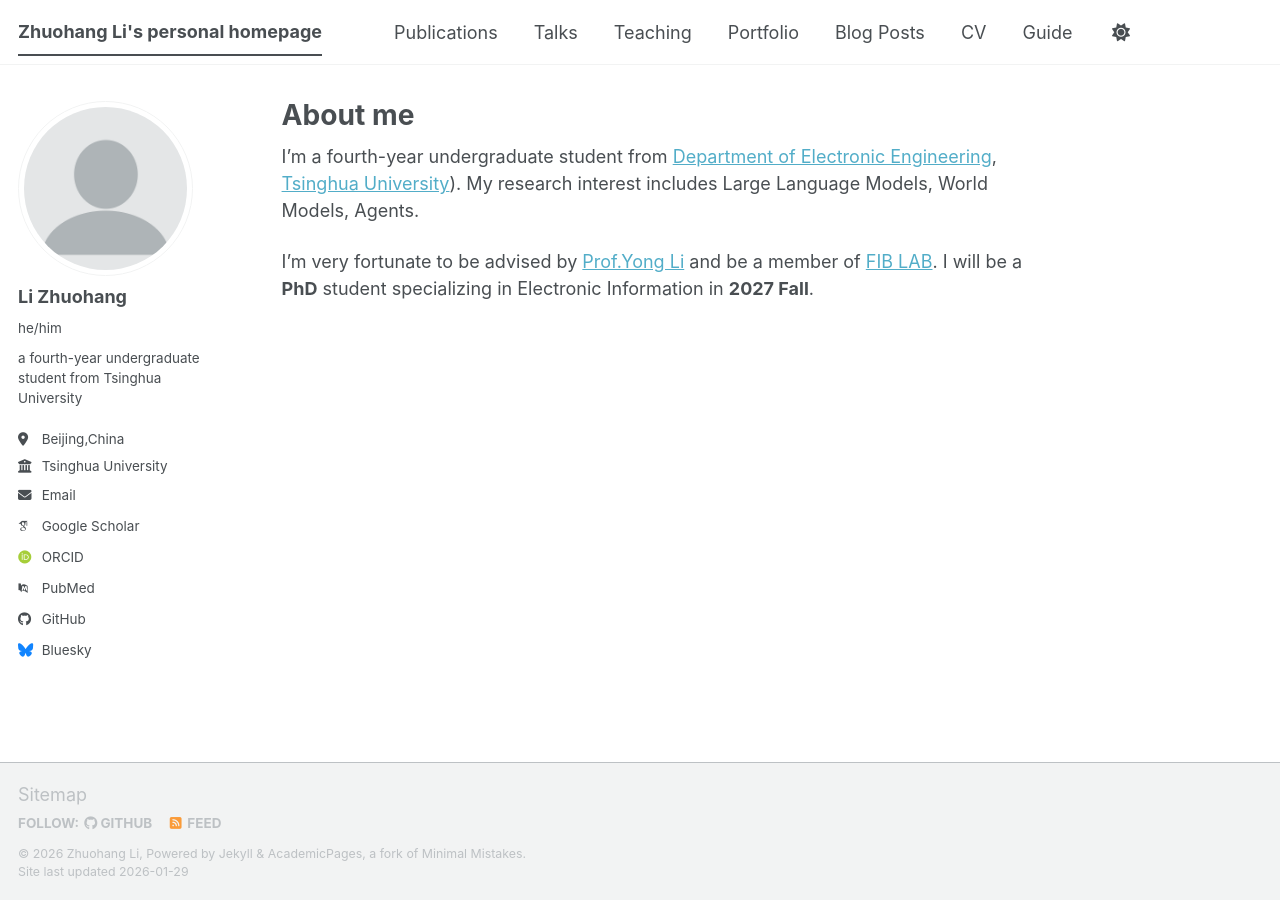
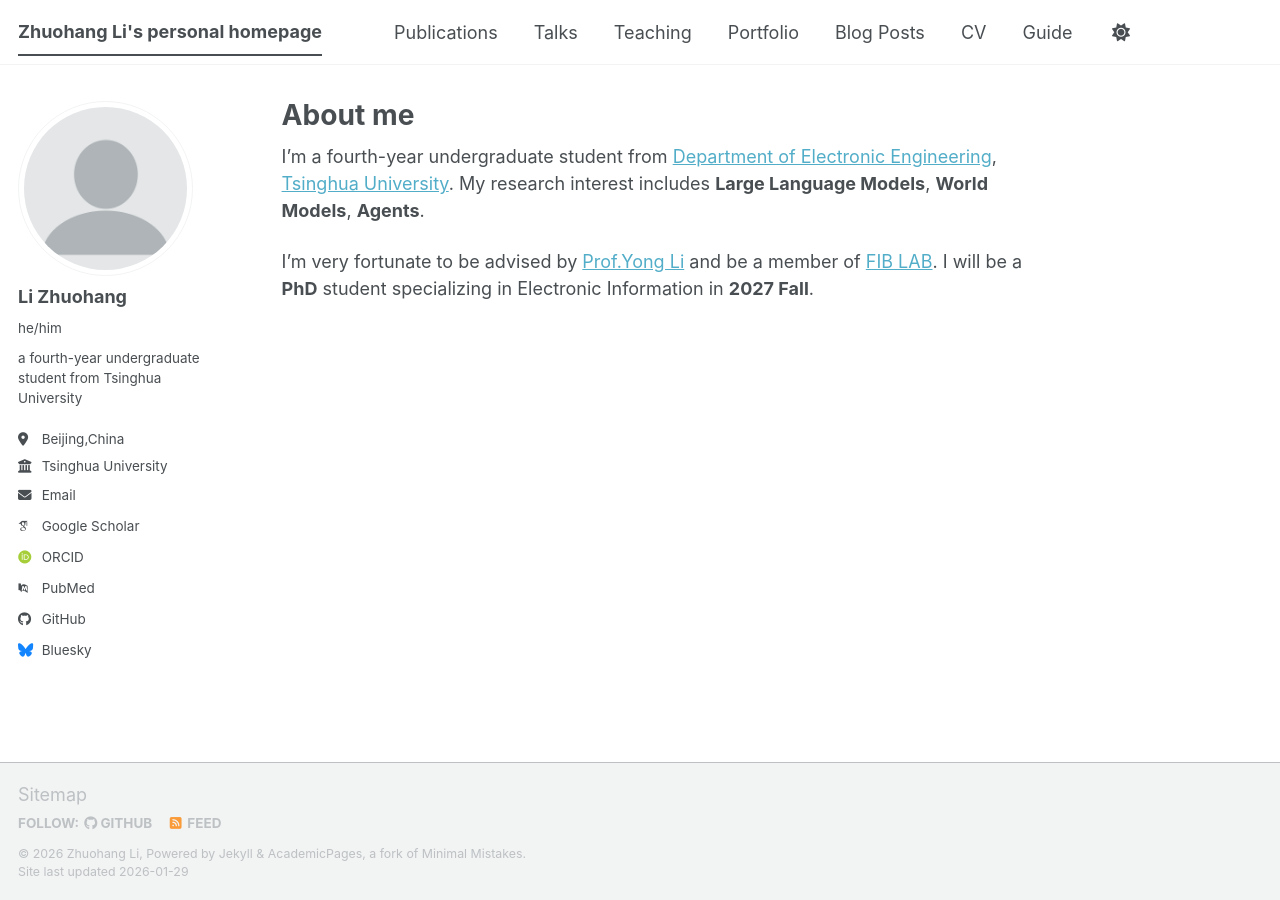
Before and after one commit to lzhuohang/lzhuohang.github.io, a Jekyll site: the page built from _pages/about.md, in a window 1280 px wide. Built offline with Jekyll 4.4.1, drawn with Linux system fonts in a browser that asks for light colours; some web fonts are replaced; a script bundle is joined from its source files by our own code; library files that are not in the unit come from our copies.

```diff
--- a/_pages/about.md
+++ b/_pages/about.md
@@ -7,6 +7,6 @@ redirect_from:
   - /about.html
 ---
 
-I'm a fourth-year undergraduate student from [Department of Electronic Engineering](https://www.ee.tsinghua.edu.cn/), [Tsinghua University](https://www.tsinghua.edu.cn/)). My research interest includes Large Language Models, World Models, Agents.
+I'm a fourth-year undergraduate student from [Department of Electronic Engineering](https://www.ee.tsinghua.edu.cn/), [Tsinghua University](https://www.tsinghua.edu.cn/). My research interest includes **Large Language Models**, **World Models**, **Agents**.
 
 I'm very fortunate to be advised by [Prof.Yong Li](https://web.ee.tsinghua.edu.cn/liyong/zh_CN/index.htm) and be a member of [FIB LAB](https://fi.ee.tsinghua.edu.cn/). I will be a **PhD** student specializing in Electronic Information in **2027 Fall**.
```
